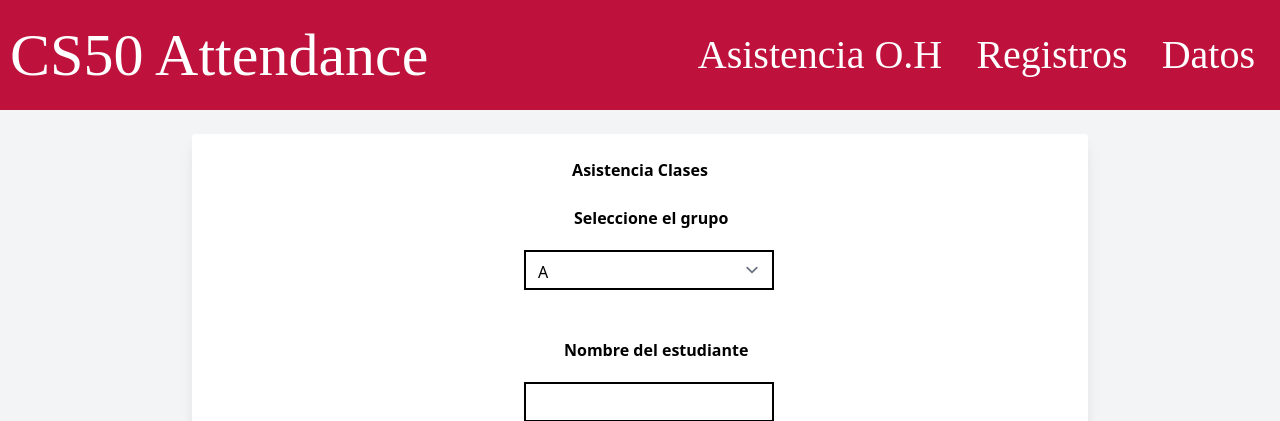
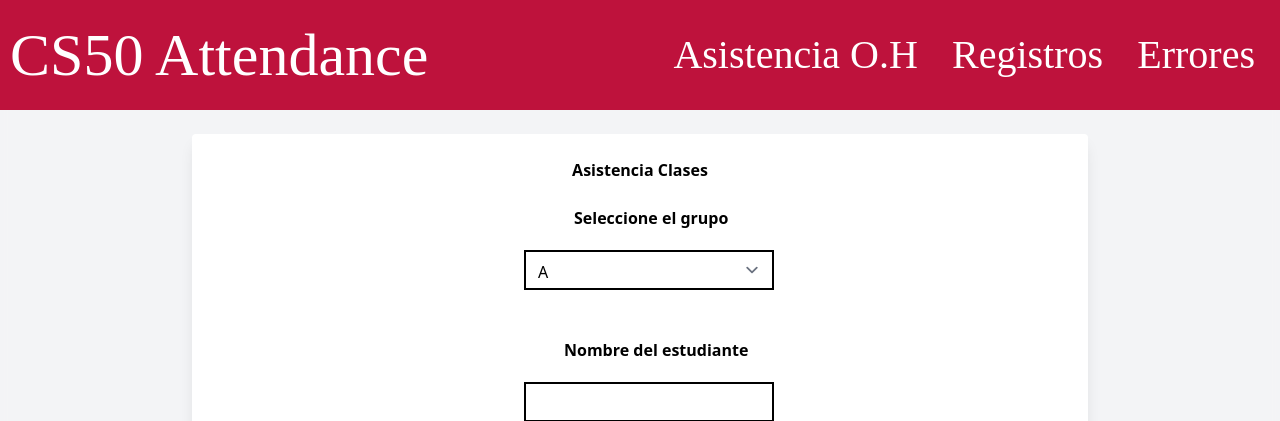
Before and after one commit to Mau5trakt/attendance, a Flask app: page /classAttendance in a window 1280 px wide. Shown: the top 421 px of the page. Run offline with Flask 3, Linux system fonts and the light colour scheme; a user stored in the database is signed in; some libraries are stand-ins or nearby versions; some web fonts are replaced.

Commit message:
refactor: corrected the nav bar routes

```diff
--- a/templates/classAttendance.html
+++ b/templates/classAttendance.html
@@ -5,9 +5,9 @@
 {%endblock%}
 
 {%block links%}
-<a href="/ohAttendance" class="nav-link">Asistencia O.H</a>
+<a href="/" class="nav-link">Asistencia O.H</a>
 <a href="/registros" class="nav-link">Registros</a>
-<a href="/datos" class="nav-link">Datos</a>
+<a href="/errores" class="nav-link">Errores</a>
 {%endblock%}
 
 {%block contenido%}
--- a/templates/ohattendance.html
+++ b/templates/ohattendance.html
@@ -5,7 +5,7 @@
 {% block links %}
 <a href="/classAttendance" class="nav-link">Asistencia Clases</a>
 <a href="/registros" class="nav-link">Registros</a>
-<a href="/datos" class="nav-link">Datos</a>
+<a href="/errores" class="nav-link">Errores</a>
 {% endblock %}
 
 {% block contenido %}
```
